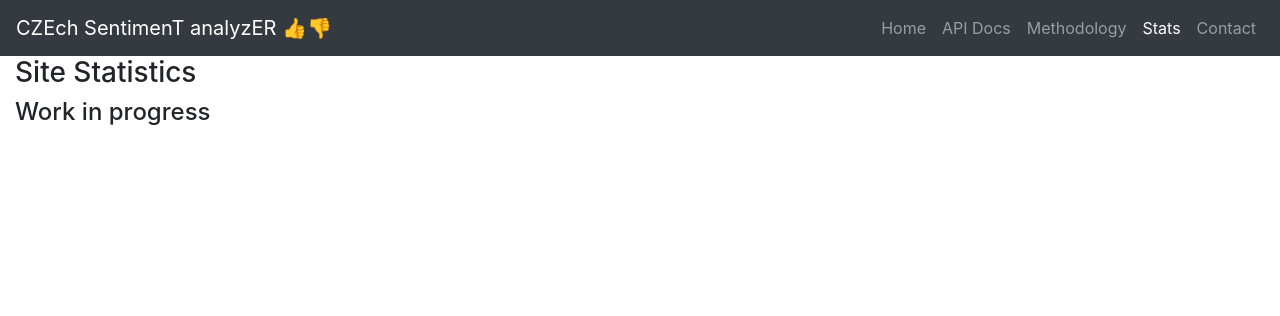
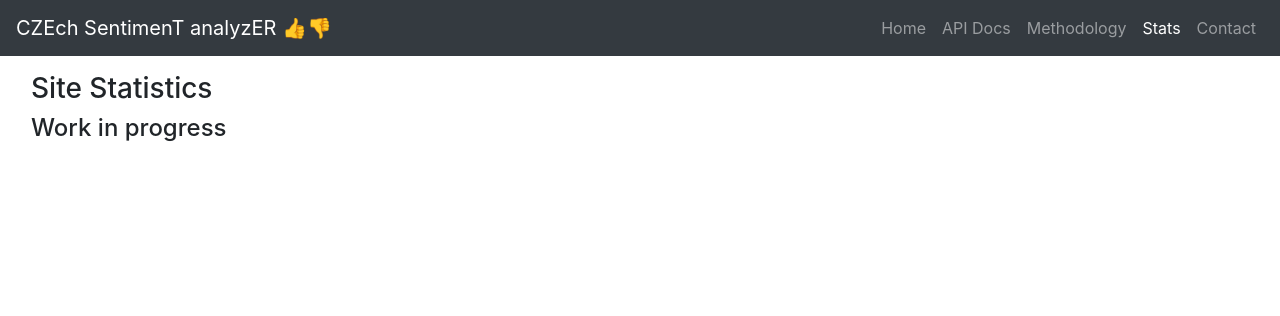
Before and after one commit to datahappy1/czech_language_sentiment_analyzer, a Flask app: page /stats in a window 1280 px wide. Shown: the top 316 px of the page. Run offline with Flask 2, Linux system fonts and the light colour scheme; parts of the project's set-up code (start-up, migrations or seed data) failed here and were passed over; some libraries are stand-ins or nearby versions.

Commit message:
cleanups

```diff
--- a/flask_webapp/templates/stats.html
+++ b/flask_webapp/templates/stats.html
@@ -2,7 +2,7 @@
 {% block content %}
 
     <div class="container-fluid">
-        <div class="p3">
+        <div class="p-3">
             <h3>Site Statistics</h3>
             <h4>Work in progress</h4>
         </div>
```
